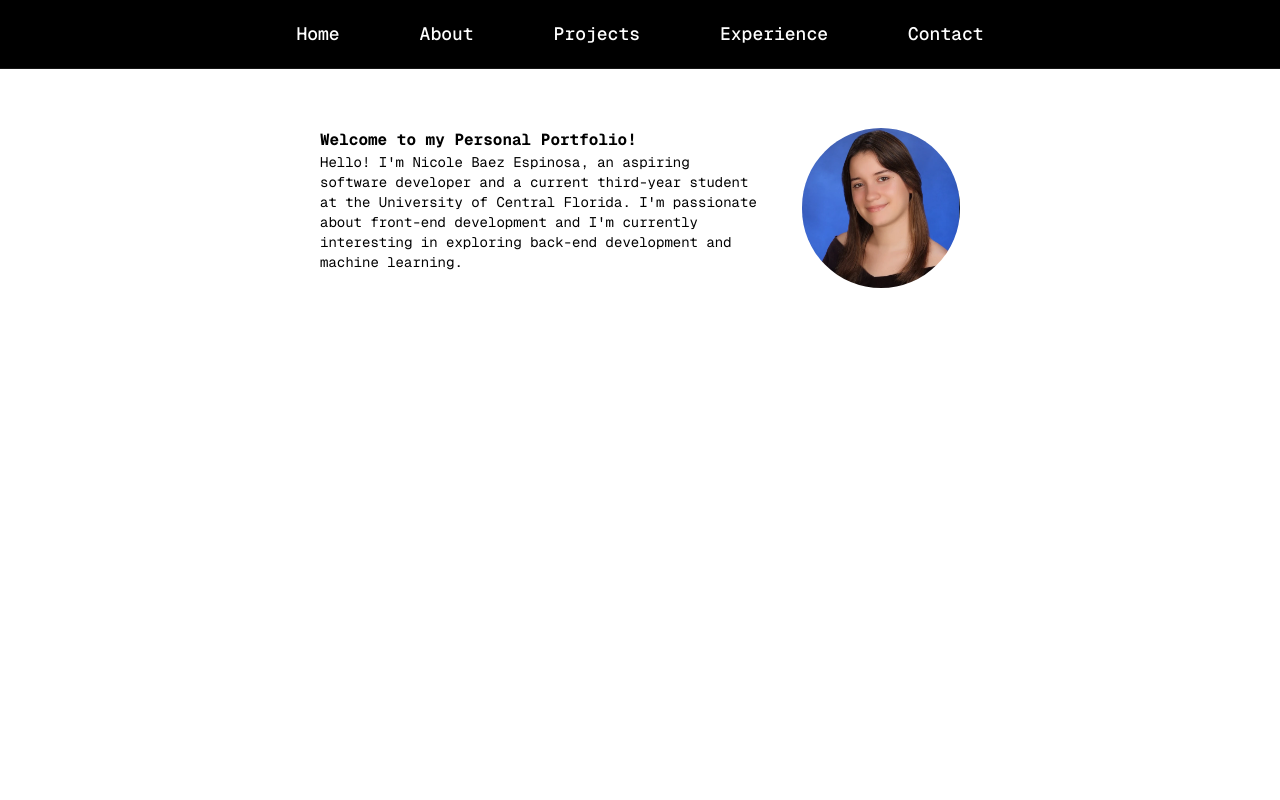
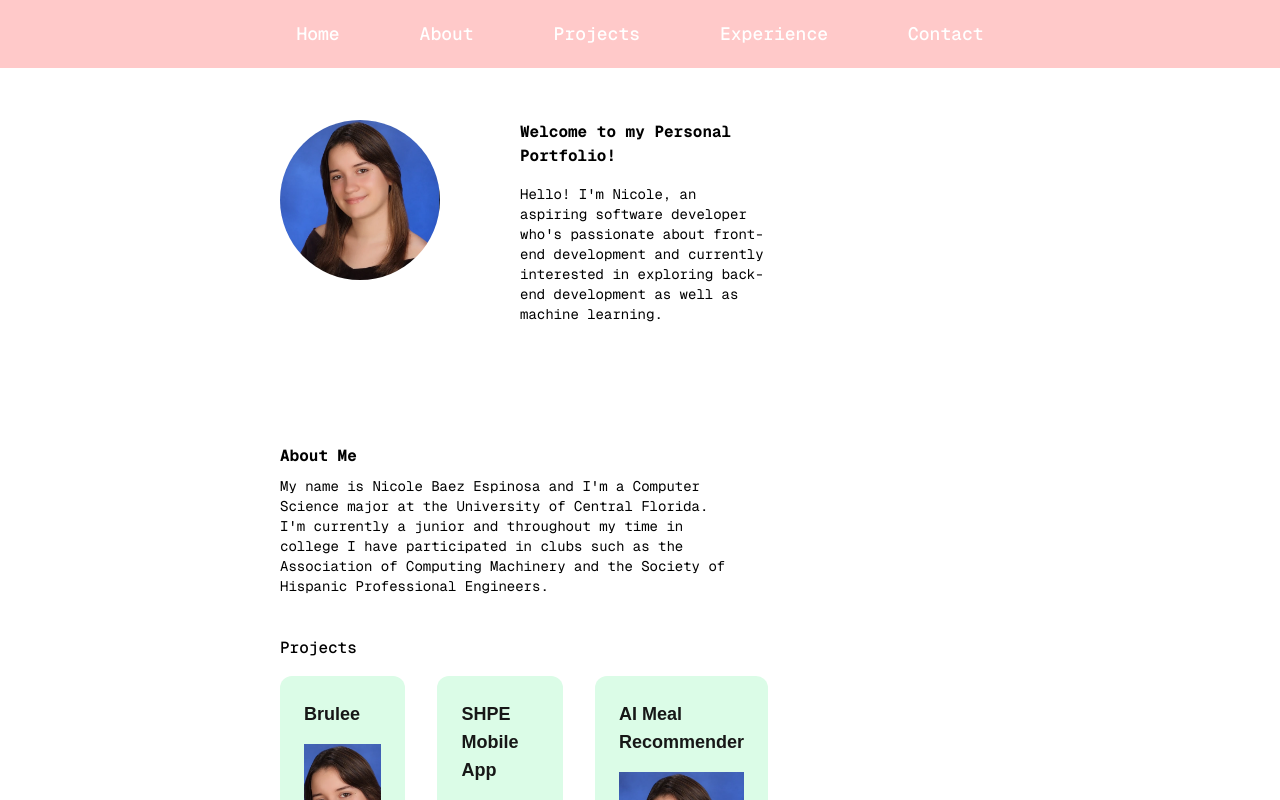
Before and after one commit to Nicole-Baez/portfolio, a Next.js app: page / in a window 1280 px wide. Shown: the top 800 px of the page. Built offline with nearby package versions, Linux system fonts and the light colour scheme.

Commit message:
Changed colors, finished About section, started Projects Section

```diff
--- a/app/about/page.tsx
+++ b/app/about/page.tsx
@@ -3,16 +3,20 @@ import React from "react";
 
 export default function AboutPage() {
   return (
-    //main div
-    <div className="flex flex-row w-full h-screen items-center bg-white justify-start gap-20">
-      <img
-        className="rounded-full w-40 h-40 ml-40"
-        src="/images/Proffesional Pic.jpg"
-      />
+    //main div, then an inner div for the text
+    //Notes on what to add: look at other porfolio examples, add a different picture
 
-      <h1 className="font-bold text-black font-mono gap-2 items-start py-10">
+    <div className="flex flex-col text-left justify-items-center items-center sm:items-start sm:text-left pt-20">
+      <h1 className="font-bold text-black font-mono gap-4 items-start">
         About Me
       </h1>
+
+      <p className="text-black font-mono text-sm text-left max-w-md pt-2">
+        My name is Nicole Baez Espinosa and I'm a Computer Science major at the
+        University of Central Florida. I'm currently a junior and throughout my
+        time in college I have participated in clubs such as the Association of
+        Computing Machinery and the Society of Hispanic Professional Engineers.
+      </p>
     </div>
   );
 }
--- a/app/layout.tsx
+++ b/app/layout.tsx
@@ -3,6 +3,7 @@ import { Geist, Geist_Mono } from "next/font/google";
 import "./globals.css";
 import NavBar from "@/components/layout/NavBar";
 import Footer from "@/components/layout/Footer";
+import AboutPage from "./about/page";
 
 const geistSans = Geist({
   variable: "--font-geist-sans",
--- a/app/page.tsx
+++ b/app/page.tsx
@@ -1,29 +1,48 @@
 import Image from "next/image";
+import AboutPage from "./about/page";
+import Projects from "./projects/page";
+import Experience from "./experience/page";
+import ContactPage from "./contact/page";
 
 export default function Home() {
   return (
-    <div className="flex w-full min-h-screen h-screen items-center justify-center font-sans dark:bg-black">
-      <main className="flex flex-row w-full min-h-screen max-w-3xl items-center justify-center gap-10 py-32 px-16 bg-white dark:bg-black sm:items-start">
-        <div className="flex flex-col text-left justify-items-center sm:items-start sm:text-left">
+    //Notes: I want to add some animations on this screen, look at a portfolio example
+
+    <main className="flex flex-col w-full min-h-screen max-w-3xl items-center justify-center gap-10 pt-30 pl-70 bg-white dark:bg-black sm:items-start">
+      <div className="flex flex-row w-full text-left justify-items-center items-center sm:items-start sm:text-left">
+        <img
+          className="rounded-full w-40 h-40"
+          src="/images/Proffesional Pic.jpg"
+        />
+
+        <div className="flex flex-col gap-4 pl-20">
           <h1 className="font-bold text-black font-mono gap-2">
             Welcome to my Personal Portfolio!
           </h1>
 
-          <p className="text-black font-mono text-sm text-left max-w-md">
-            Hello! I'm Nicole Baez Espinosa, an aspiring software developer and
-            a current third-year student at the University of Central Florida.
-            I'm passionate about front-end development and I'm currently
-            interesting in exploring back-end development and machine learning.
+          <p className="text-black font-mono text-sm text-left">
+            Hello! I'm Nicole, an aspiring software developer who's passionate
+            about front-end development and currently interested in exploring
+            back-end development as well as machine learning.
           </p>
         </div>
+      </div>
 
-        <div className="flex items-center justify-center">
-          <img
-            className="rounded-full w-40 h-40"
-            src="/images/Proffesional Pic.jpg"
-          />
-        </div>
-      </main>
-    </div>
+      <section id="about">
+        <AboutPage />
+      </section>
+
+      <section id="projects">
+        <Projects />
+      </section>
+
+      <section id="experience">
+        <Experience />
+      </section>
+
+      <section id="contact">
+        <ContactPage />
+      </section>
+    </main>
   );
 }
--- a/app/projects/page.tsx
+++ b/app/projects/page.tsx
@@ -1,11 +1,34 @@
 "use client";
+import Cards from "@/components/layout/Cards";
 import React from "react";
 
-export default function ContactPage() {
+export default function Projects() {
   return (
     //outer div: container, inner div: the projects list
-    <div className=" flex flex-col w-full h-screen items-center bg-white justify-center">
-      <div className="flex flex-row gap-20"></div>
+    <div className=" flex font-bold flex-col w-full h-screen items-center bg-white justify-start sm:items-start text-left">
+      <h1 className="font-medium font-mono text-black font-bold text-bold justify-start">
+        Projects
+      </h1>
+
+      <div className="flex flex-row gap-8 mt-4">
+        <Cards
+          title="Brulee"
+          image="/images/Proffesional Pic.jpg"
+          descriptions="Testinggg"
+        />
+
+        <Cards
+          title="SHPE Mobile App"
+          image="/images/Proffesional Pic.jpg"
+          descriptions="Testinggg"
+        />
+
+        <Cards
+          title="AI Meal Recommender"
+          image="/images/Proffesional Pic.jpg"
+          descriptions="Testinggg"
+        />
+      </div>
     </div>
   );
 }
--- /dev/null
+++ b/components/layout/Cards.tsx
@@ -0,0 +1,26 @@
+"use client";
+import React, { ReactNode } from "react";
+
+interface CardElements {
+  title: string;
+  image: string;
+  descriptions: string;
+}
+
+{
+  /* for now it'll accept a title, image and description */
+}
+export default function Cards({ title, image, descriptions }: CardElements) {
+  return (
+    <div className="flex flex-col bg-green-100 rounded-xl p-6 ">
+      {/* each one is for title, pictures, descriptions, and tags */}
+      <h3 className="text-lg font-bold mb-4">{title}</h3>
+
+      <div className="h-40 w-full overflow-hidden">
+        <img className="h-full w-full object-cover" src={image} />
+      </div>
+
+      <p className="text-black font-mono text-sm">{descriptions}</p>
+    </div>
+  );
+}
--- a/components/layout/Footer.tsx
+++ b/components/layout/Footer.tsx
@@ -4,8 +4,10 @@ import Link from "next/link";
 
 const Footer = () => {
   return (
-    <footer className="w-full bottom-0 flex flex-col items-center justify-center py-10 px-24 border-t bg-black">
-      <p className="text-white mb-4">© 2024 Your Name. All rights reserved.</p>
+    <footer className="w-full bottom-0 flex flex-col items-center justify-center py-10 px-24 bg-red-200">
+      <p className="text-white mb-4 font-mono">
+        © 2026 Nicole Baez Espinosa. Personal Portfolio.
+      </p>
     </footer>
   );
 };
--- a/components/layout/NavBar.tsx
+++ b/components/layout/NavBar.tsx
@@ -4,40 +4,40 @@ import Link from "next/link";
 
 const NavBar = () => {
   return (
-    <nav className="fixed top-0 w-full flex items-center justify-around py-5 px-24 border-b bg-black">
+    <nav className="fixed top-0 w-full flex items-center justify-around py-5 px-24 bg-red-200">
       <ul className="flex gap-20 text-lg font-medium font-mono">
         <Link
           href="/"
           passHref
-          className="text-white hover:text-yellow-300 transition-colors"
+          className="text-white hover:text-lime-600 transition-colors"
         >
           Home
         </Link>
 
         <Link
-          href="/about"
-          className="text-white hover:text-yellow-300 transition-colors"
+          href="#about"
+          className="text-white hover:text-lime-600 transition-colors"
         >
           About
         </Link>
 
         <Link
-          href="/projects"
-          className="text-white hover:text-yellow-300 transition-colors"
+          href="#projects"
+          className="text-white hover:text-lime-600 transition-colors"
         >
           Projects
         </Link>
 
         <Link
-          href="/experience"
-          className="text-white hover:text-yellow-300 transition-colors"
+          href="#experience"
+          className="text-white hover:text-lime-600 transition-colors"
         >
           Experience
         </Link>
 
         <Link
-          href="/contact"
-          className="text-white hover:text-yellow-300 transition-colors"
+          href="#contact"
+          className="text-white hover:text-lime-600 transition-colors"
         >
           Contact
         </Link>
```
Also changed, not shown: app/home/page.tsx (deleted).
